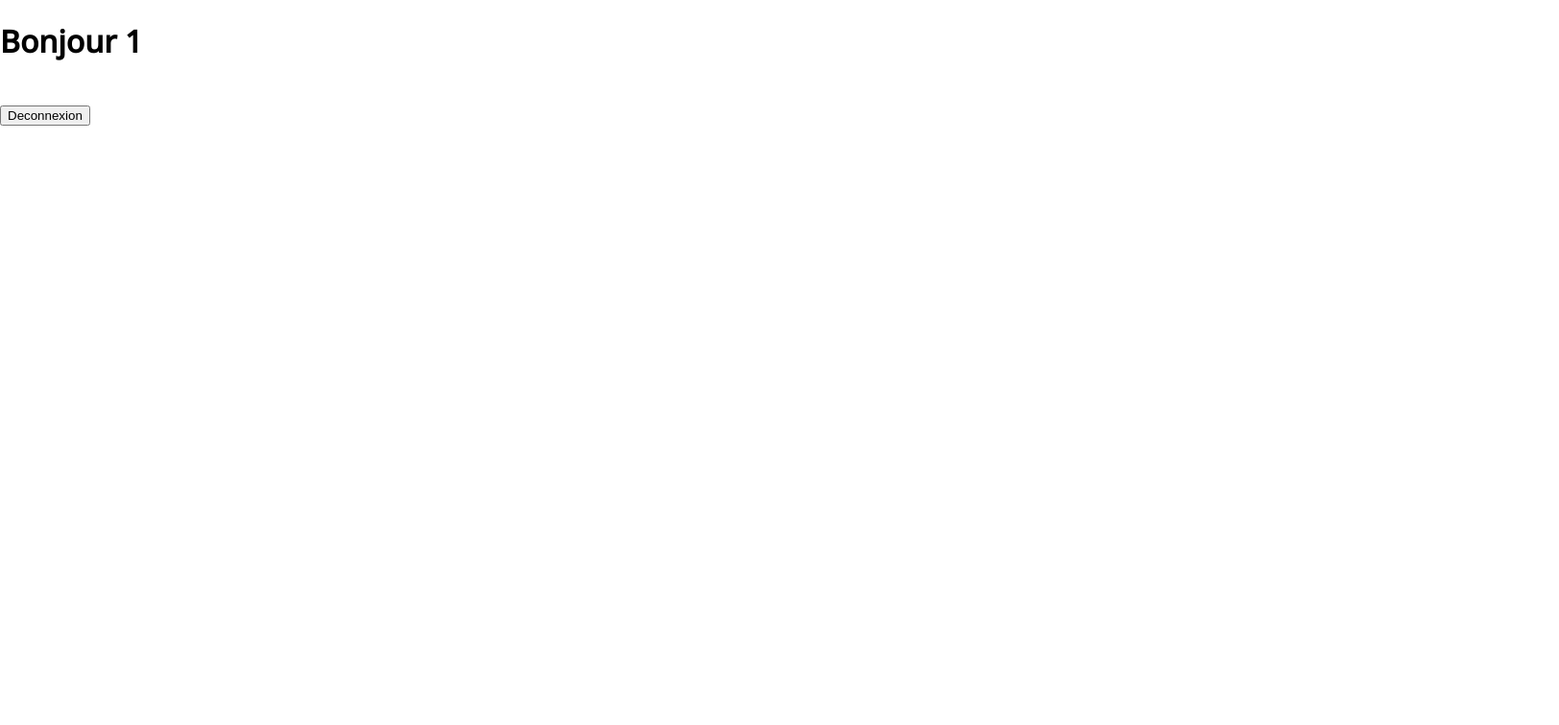
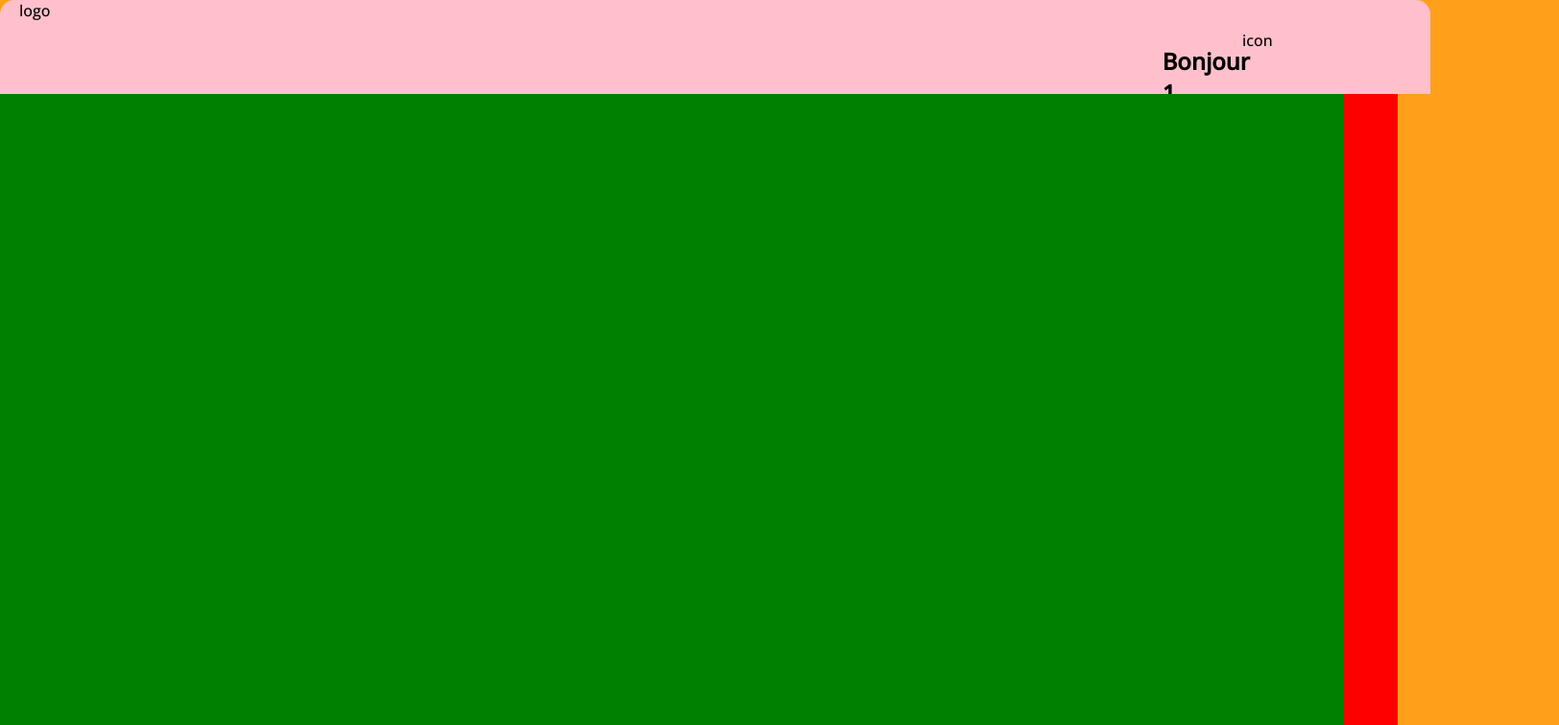
Before and after one commit to nikos100980/crazee-burger, a React (Create React App) app: page /order/1 in a window 1280 px wide. Shown: the top 756 px of the page at 96% size, 1624 px wide, since content can reach past the window. Built offline with nearby package versions, Linux system fonts and the light colour scheme.

Commit message:
🚧  F04: ORDER>layout>Add navbar and main

```diff
--- a/src/components/pages/order/OrderPage.jsx
+++ b/src/components/pages/order/OrderPage.jsx
@@ -1,23 +1,103 @@
-import React from 'react'
-import { Link, useParams } from 'react-router-dom'
-
+import React from "react";
+import { Link, useParams } from "react-router-dom";
+import { theme } from "../../../theme";
+import styled from "styled-components";
 
 export default function OrderPage() {
-
-  const {username}= useParams();
-
-
-
+  const { username } = useParams();
 
   return (
-    <div>
-      <h1>
-        Bonjour {username}
-      </h1>
-      <br />
-      <Link to= "/">
-      <button>Deconnexion</button>
-      </Link>
-    </div>
-  )
+    <OrderPageStyled>
+      <div className="container">
+        <nav>
+          <div className="nav-logo">logo</div>
+          <div className="deconnection">
+            <div className="button-deconnection">
+              <h1>Bonjour {username}</h1>
+              <br />
+              <Link to="/">
+                <button>Deconnexion</button>
+              </Link>
+            </div>
+            <div className="icon-profil">icon</div>
+          </div>
+        </nav>
+        <main></main>
+      </div>
+    </OrderPageStyled>
+  );
 }
+
+const OrderPageStyled = styled.div`
+  background: ${theme.colors.primary};
+  height: 100vh;
+  display: flex;
+  flex-direction: row;
+  align-items: flex-start;
+  padding: 24.5469px 56px 24.5625px;
+
+  position: relative;
+  width: 1512px;
+  height: 982px;
+
+  .container {
+    background: red;
+    height: 932.89px;
+    width: 1400px;
+    border-radius: ${theme.borderRadius.extraRound};
+    /* flex: none;
+    order: 0;
+    flex-grow: 0; */
+  }
+  nav {
+    background: pink;
+    display: flex;
+    flex-direction: row;
+    align-items: center;
+    padding: 0px 70px 0px 20px;
+    gap: 950.23px;
+    position: absolute;
+    width: 1400px;
+    height: 98.19px;
+    left: 0px;
+    top: 0px;
+    border-radius: 15px 15px 0px 0px;
+
+    .nav-logo {
+      width: 240.48px;
+      height: 98.19px;
+    }
+
+    .deconnection {
+      display: flex;
+      flex-direction: row;
+      align-items: center;
+      padding: 0px;
+      gap: 10px;
+
+      width: 119.28px;
+      height: 44px;
+
+      .button-deconnection{
+        width: 73.28px;
+        height: 44px;
+
+      }
+      .icon-profil{
+
+        width: 36px;
+        height: 36px;
+        top: 4px;
+        left: 83.28px;
+      }
+    }
+  }
+  main {
+    position: absolute;
+    left: 0px;
+    top: 98.19px;
+    background: green;
+    height: 834.7px;
+    width: 1400px;
+  }
+`;
```
